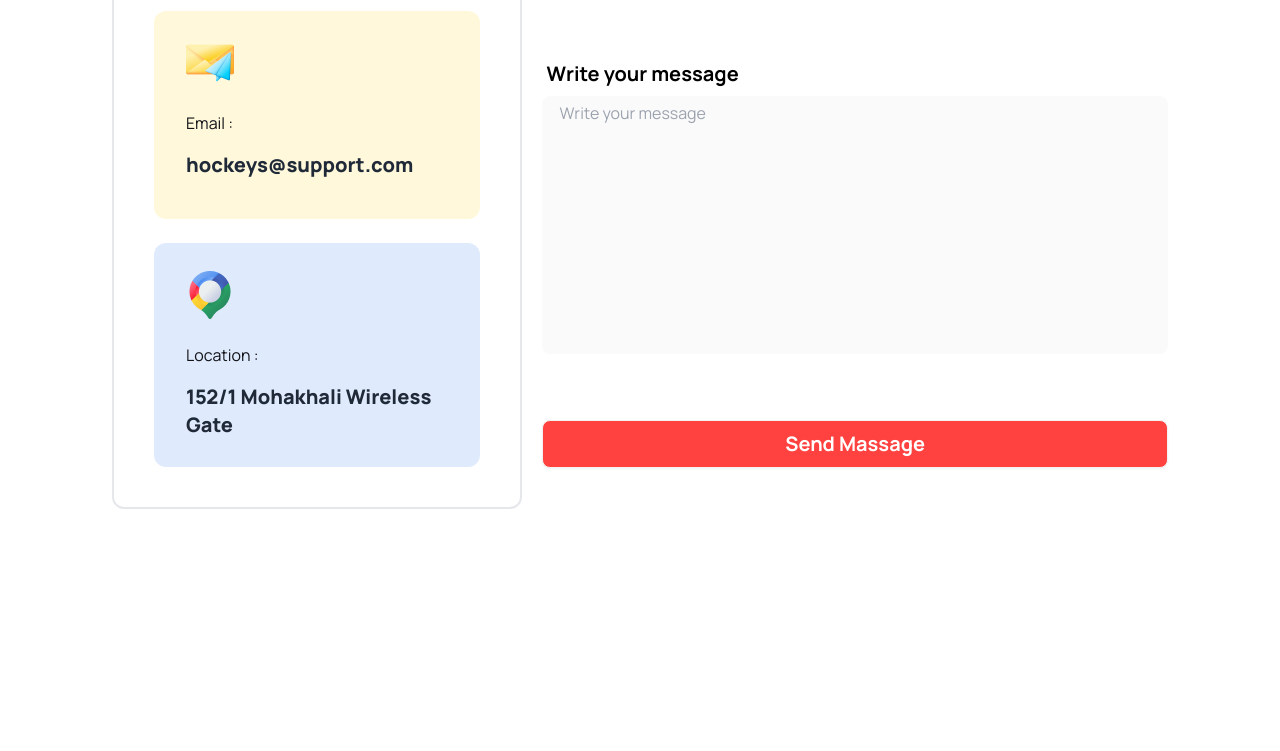
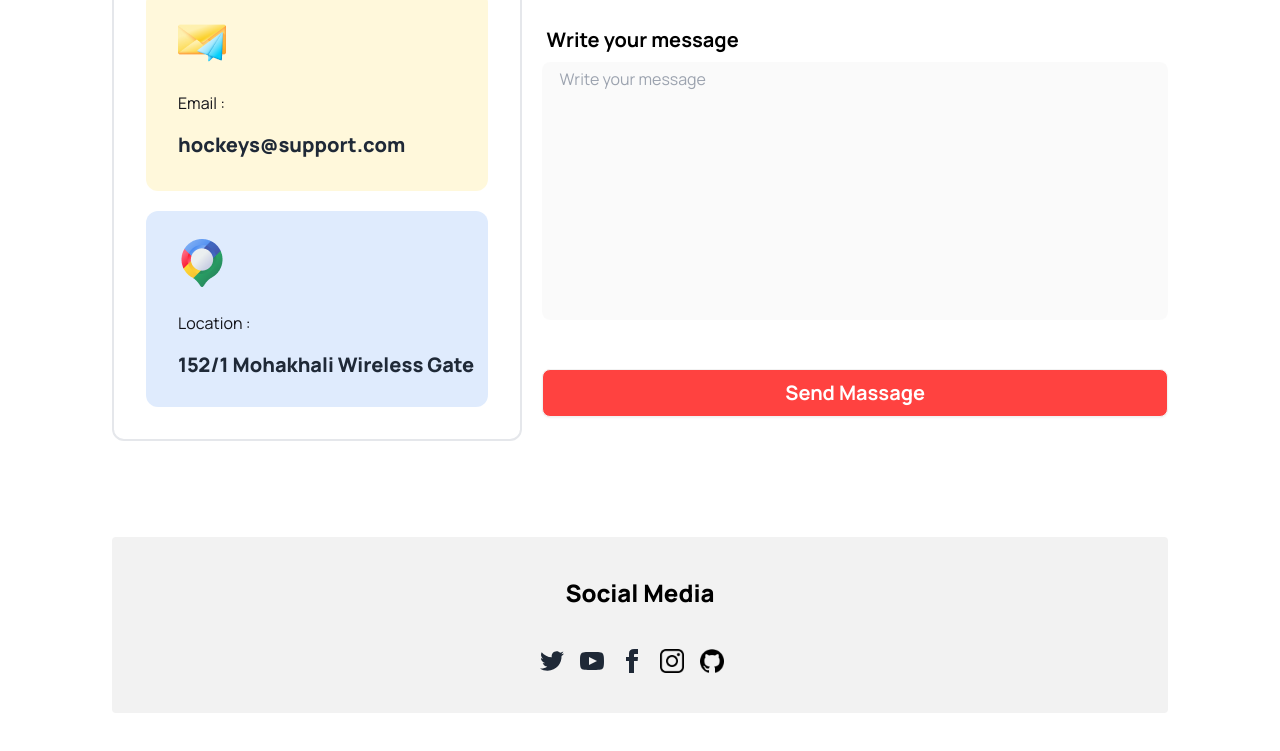
Before and after one commit to Dinobondhu-shill/Hockeys-, a plain HTML site: page index.html in a window 1280 px wide. Shown: the part 4651-5402 px from the top of the page. Before the commit the page ends 5256 px from the top, so only its background shows below. Drawn offline with nearby package versions, Linux system fonts and the light colour scheme.

Commit message:
social link added

```diff
--- a/index.html
+++ b/index.html
@@ -541,17 +541,17 @@
       </div>
       <div class="grid grid-cols-1 gap-5 lg:grid-cols-5">
         <!--------------------------------Details Part-------------------------->
-        <div class="lg:col-span-2 grid grid-cols-1 gap-6 border-2 p-10 rounded-xl">
+        <div class="lg:col-span-2 grid grid-cols-1 gap-5 border-2 p-6 lg:p-8 rounded-xl">
           <div class="px-8 pt-7 bg-[#bced6d3b] rounded-xl">
             <img src="Images/Group 1171275317.png" alt="">
             <p class="text-[#131318] pt-6 pb-4">Phone Number : </p>
-            <p class="font-extrabold text-xl pb-10">(+62) 123-321-543</p>
+            <p class="font-extrabold text-xl pb-8">(+62) 123-321-543</p>
           </div>
           <div class="px-8 pt-7 bg-[#fddd5f39] rounded-xl">
             <img src="Images/Group 1171275318.png" alt="">
             <p class="text-[#131318] pt-6 pb-4">Email :
             </p>
-            <p class="font-extrabold text-xl pb-10">hockeys@support.com</p>
+            <p class="font-extrabold text-xl pb-8">hockeys@support.com</p>
           </div>
           <div class="pl-8 pt-7 bg-[#629cf334] rounded-xl">
             <img src="Images/Group 1171275321.png" alt="">
@@ -598,6 +598,24 @@
         </div>
       </div>
     </section>
+    <!------------------------------------Social Media Section----------------- -->
+    <section class="mb-24 footer footer-center p-10 bg-base-200 text-base-content rounded">
+      <h2 class="text-2xl text-black font-extrabold">Social Media</h2>
+        <nav>
+          <div class="grid grid-flow-col gap-4">
+            <a><svg xmlns="http://www.w3.org/2000/svg" width="24" height="24" viewBox="0 0 24 24" class="fill-current"><path d="M24 4.557c-.883.392-1.832.656-2.828.775 1.017-.609 1.798-1.574 2.165-2.724-.951.564-2.005.974-3.127 1.195-.897-.957-2.178-1.555-3.594-1.555-3.179 0-5.515 2.966-4.797 6.045-4.091-.205-7.719-2.165-10.148-5.144-1.29 2.213-.669 5.108 1.523 6.574-.806-.026-1.566-.247-2.229-.616-.054 2.281 1.581 4.415 3.949 4.89-.693.188-1.452.232-2.224.084.626 1.956 2.444 3.379 4.6 3.419-2.07 1.623-4.678 2.348-7.29 2.04 2.179 1.397 4.768 2.212 7.548 2.212 9.142 0 14.307-7.721 13.995-14.646.962-.695 1.797-1.562 2.457-2.549z"></path></svg></a>
+            <a><svg xmlns="http://www.w3.org/2000/svg" width="24" height="24" viewBox="0 0 24 24" class="fill-current"><path d="M19.615 3.184c-3.604-.246-11.631-.245-15.23 0-3.897.266-4.356 2.62-4.385 8.816.029 6.185.484 8.549 4.385 8.816 3.6.245 11.626.246 15.23 0 3.897-.266 4.356-2.62 4.385-8.816-.029-6.185-.484-8.549-4.385-8.816zm-10.615 12.816v-8l8 3.993-8 4.007z"></path></svg></a>
+            <a><svg xmlns="http://www.w3.org/2000/svg" width="24" height="24" viewBox="0 0 24 24" class="fill-current"><path d="M9 8h-3v4h3v12h5v-12h3.642l.358-4h-4v-1.667c0-.955.192-1.333 1.115-1.333h2.885v-5h-3.808c-3.596 0-5.192 1.583-5.192 4.615v3.385z"></path></svg></a>
+            <a href="">
+              <img src="Images/instagram_717392.png" class="w-6 h-6" alt="">
+            </a>
+            <a href="">
+              <img src="Images/github_733609.png" class="w-6 h-6">
+            </a>
+            <a href="Images/facebook-app-symbol_20837.png" ></a>
+          </div>
+        </nav>
+    </section>
   </main>
   <footer>
 
```
Also changed, not shown: Images/facebook-app-symbol_20837.png (added), Images/github_733609.png (added), Images/instagram_717392.png (added).
